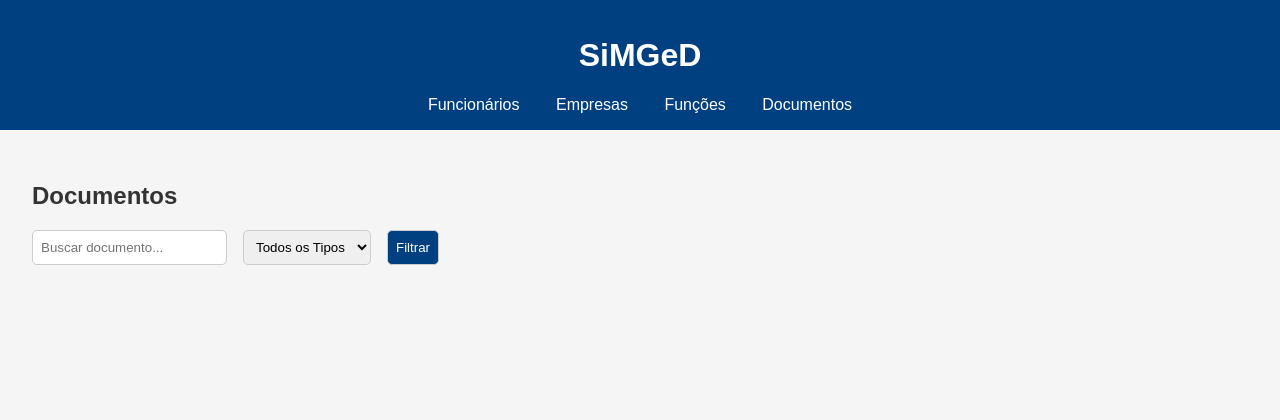
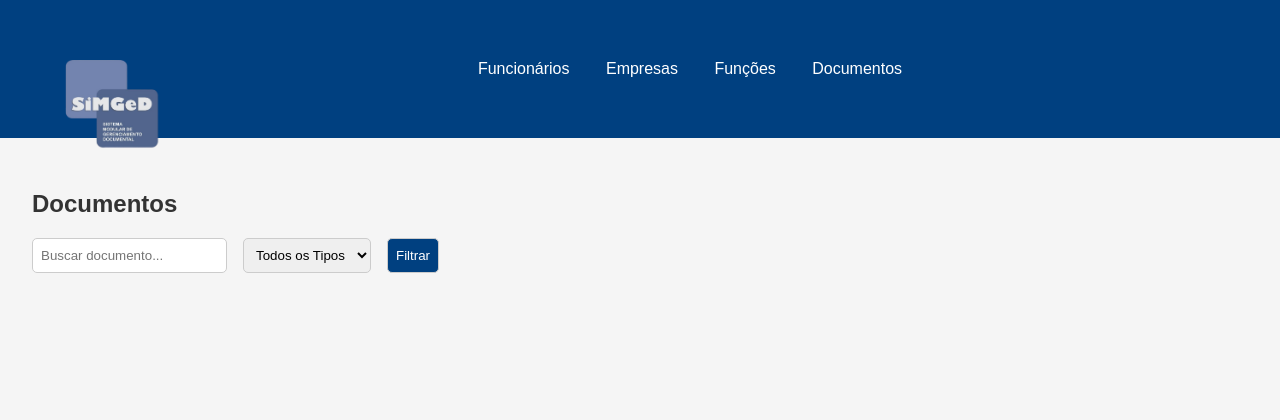
Before and after one commit to mattokinhaa/projeto-GED, a PHP site: page /ged_system/index.html in a window 1280 px wide. Shown: the top 420 px of the page. Run offline with PHP 8.4, Linux system fonts and the light colour scheme.

Commit message:
adição de logo

```diff
--- a/assets/css/style-html.css
+++ b/assets/css/style-html.css
@@ -9,10 +9,13 @@ body {
 header {
     background-color: #004080;
     color: white;
-    padding: 1rem;
+    padding: 60px;
     text-align: center;
 }
-
+.logo-header{
+    max-width: 100px;
+    float: left;
+}
 header nav a {
     color: white;
     margin: 0 1rem;
@@ -76,7 +79,7 @@ footer {
 .texto-footer{
     font-family: "Montserrat", sans-serif;
     font-optical-sizing: auto;
-    font-weight: 200;
+    font-weight: 500;
     font-style: normal;
     font-size: 15px;
 }
--- a/index.html
+++ b/index.html
@@ -8,7 +8,7 @@
 </head>
 <body>
     <header>
-        <h1>SiMGeD</h1>
+        <img class="logo-header" src="assets/imagens/logo azul.png" alt="logo do SiMGeD com quadrados azuis e o texto em branco">
         <nav>
             <a href="#funcionarios">Funcionários</a>
             <a href="#empresas">Empresas</a>
```
Also changed, not shown: assets/imagens/logo azul.png (added), assets/imagens/logo.png (added).
